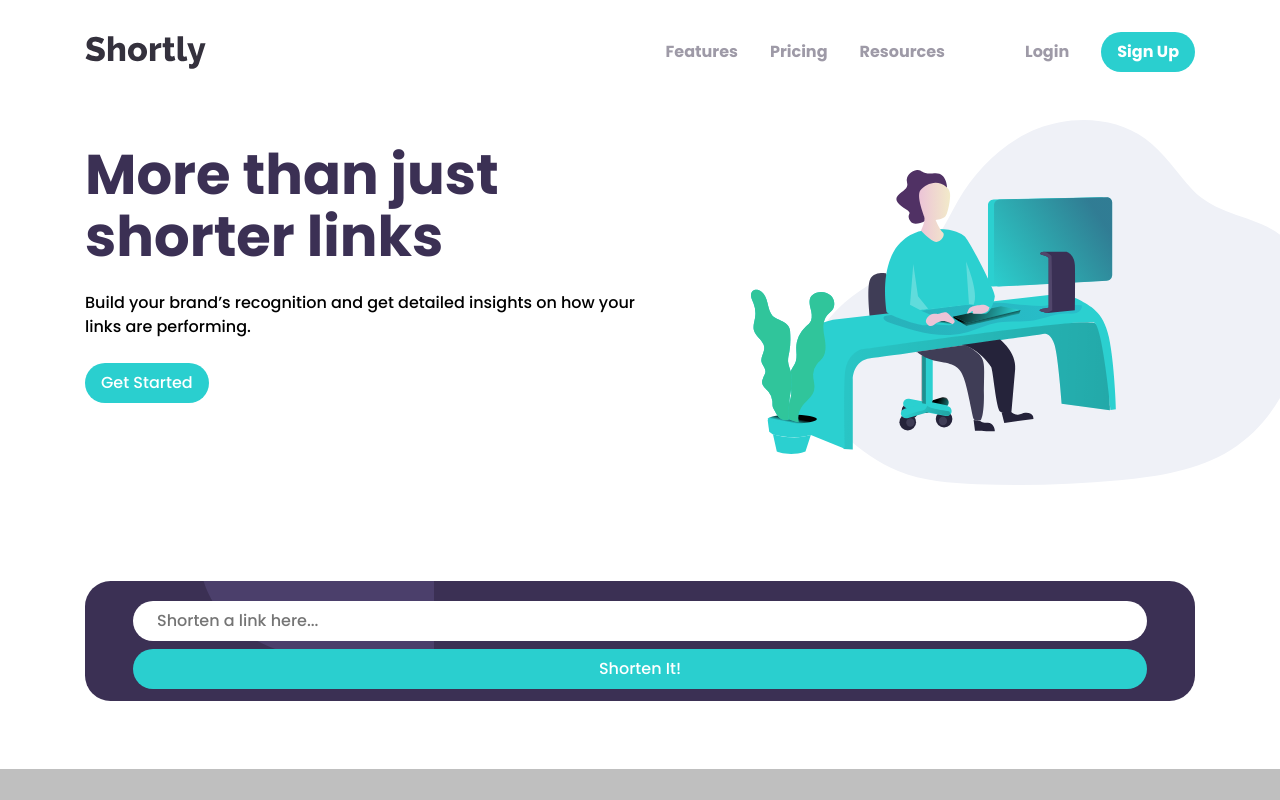
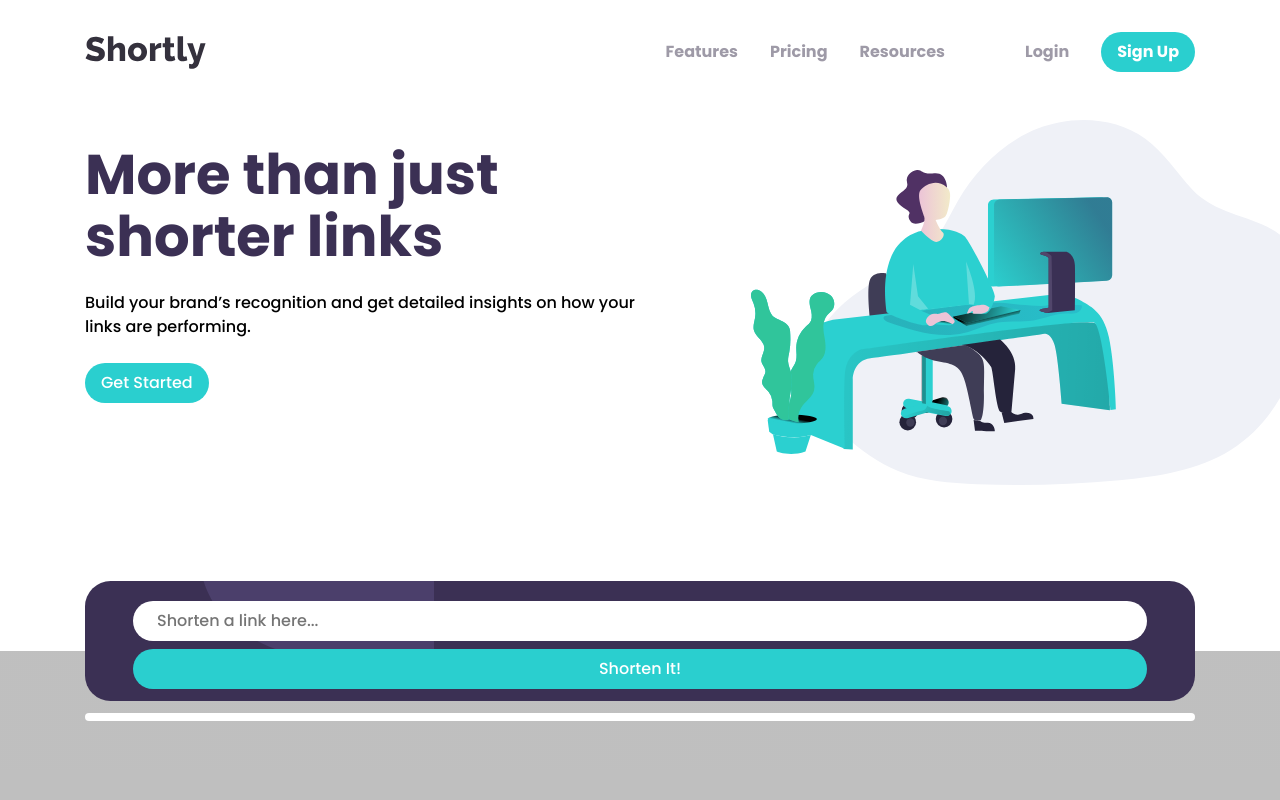
Before and after one commit to dindiongco/url-shortening-landing-page, a React (Vite) app: page / in a window 1280 px wide. Shown: the top 800 px of the page. Built offline with nearby package versions, Linux system fonts and the light colour scheme.

Commit message:
Adding background styling to url-form

```diff
--- a/src/styles.css
+++ b/src/styles.css
@@ -216,6 +216,10 @@ p[data-width='wide'] {
 
 /* form */
 
+.url-form-section {
+    background: linear-gradient(white 50%, var(--clr-neutral-100) 50%);
+}
+
 .form-wrapper {
     background: var(--clr-accent-400);
     background-image: url('../src/assets/bg-shorten-mobile.svg');
```
